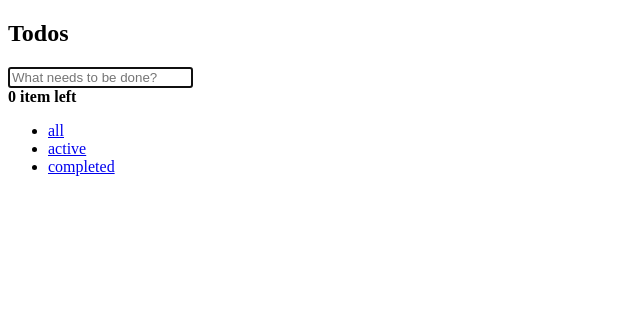
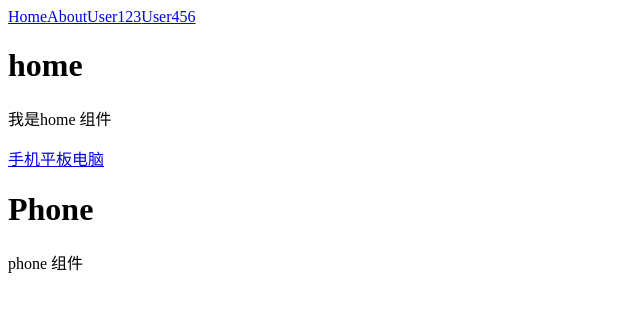
Before and after one commit to bellakongqn/vue-practice, a Vue app: page /#/home in a window 1280 px wide. Shown: the top 312 px of the page, without its empty margins (0-640 px from the left). Built offline with nearby package versions, Linux system fonts and the light colour scheme.

Commit message:
vue-router

```diff
--- a/package.json
+++ b/package.json
@@ -11,6 +11,7 @@
     "core-js": "^2.6.5",
     "moment": "^2.24.0",
     "vue": "^2.6.10",
+    "vue-router": "^3.1.3",
     "vuex": "^3.1.1"
   },
   "devDependencies": {
--- /dev/null
+++ b/src/App3.vue
@@ -0,0 +1,19 @@
+<template>
+  <div id="app">
+    <header>
+    <!-- router-link 定义点击后导航到哪个路径下 -->
+      <router-link to="/home">Home</router-link>
+      <router-link to="/about">About</router-link>
+      <router-link to="/user/123">User123</router-link>
+      <router-link to="/user/456">User456</router-link>
+    </header>
+    <!-- 对应的组件内容渲染到router-view中 -->
+    <router-view></router-view>
+  </div>
+</template>
+
+<script>
+export default {
+
+}
+</script>
--- /dev/null
+++ b/src/components/About.vue
@@ -0,0 +1,15 @@
+<template>
+    <div>
+        <h1>about</h1>
+        <p>{{aboutMsg}}</p>
+    </div>
+</template>
+<script>
+    export default {
+        data () {
+            return {
+                aboutMsg: '我是about组件'
+            }
+        }
+    }
+</script>
--- /dev/null
+++ b/src/components/Computer.vue
@@ -0,0 +1,15 @@
+<template>
+    <div>
+        <h1>Computer</h1>
+        <p>{{msg}}</p>
+    </div>
+</template>
+<script>
+    export default {
+        data () {
+            return {
+                msg: "Computer 组件"
+            }
+        }
+    }
+</script>
--- /dev/null
+++ b/src/components/Home.vue
@@ -0,0 +1,21 @@
+<template>
+    <div>
+        <h1>home</h1>
+        <p>{{msg}}</p>
+        <p>
+            <router-link to="/home/phone">手机</router-link>
+            <router-link to="/home/tablet">平板</router-link>
+            <router-link to="/home/computer">电脑</router-link>
+        </p>
+        <router-view></router-view>
+    </div>
+</template>
+<script>
+    export default {
+        data () {
+            return {
+                msg: "我是home 组件"
+            }
+        }
+    }
+</script>
--- /dev/null
+++ b/src/components/Phone.vue
@@ -0,0 +1,15 @@
+<template>
+    <div>
+        <h1>Phone</h1>
+        <p>{{msg}}</p>
+    </div>
+</template>
+<script>
+    export default {
+        data () {
+            return {
+                msg: "phone 组件"
+            }
+        }
+    }
+</script>
--- /dev/null
+++ b/src/components/Tablet.vue
@@ -0,0 +1,15 @@
+<template>
+    <div>
+        <h1>Tablet</h1>
+        <p>{{msg}}</p>
+    </div>
+</template>
+<script>
+    export default {
+        data () {
+            return {
+                msg: "Tablet 组件"
+            }
+        }
+    }
+</script>
--- /dev/null
+++ b/src/components/User.vue
@@ -0,0 +1,27 @@
+<template>
+    <div>
+        <h1>User</h1>
+        <div>我是user组件{{dynamicSegment}}</div>
+    </div>
+</template>
+<script>
+    export default {
+        data () {
+            return {
+                dynamicSegment: ''
+            }
+        },
+        watch: {
+            $route (to){
+                // to表示的是你要去的那个组件，from 表示的是你从哪个组件过来的，它们是两个对象，你可以把它打印出来，它们也有一个param 属性
+                this.dynamicSegment = to.params.id
+            }
+        }
+        // computed: {
+        //     dynamicSegment () {
+        //         return this.$route.params.id
+        //     }
+        // }
+
+    }
+</script>
--- /dev/null
+++ b/src/router.js
@@ -0,0 +1,35 @@
+import Vue from "vue";
+import VueRouter from "vue-router";
+
+// 引入组件
+import home from "./components/Home";
+import about from "./components/About";
+import user from "./components/User";
+import phone from "./components/Phone";
+import tablet from "./components/Tablet";
+import computer from "./components/Computer";
+
+// 要告诉 vue 使用 vueRouter
+Vue.use(VueRouter);
+
+const routes = [
+    // 重定向
+    { path: '/',  redirect: '/home' },
+    { path:"/home", component: home ,
+    // 子路由
+        children: [
+            { path: "",  component: phone},
+            { path: "phone", component: phone},
+            { path: "tablet", component: tablet},
+            { path: "computer", component: computer}
+        ]
+    },
+    { path: "/about", component: about },
+    // 新增user路径，配置了动态的id
+    { path: "/user/:id", component: user }
+]
+
+var router =  new VueRouter({
+    routes
+})
+export default router;
```
Also changed, not shown: src/main.js (+5 -3 lines), 1 other file (tests, documents, lock files or other folders).
